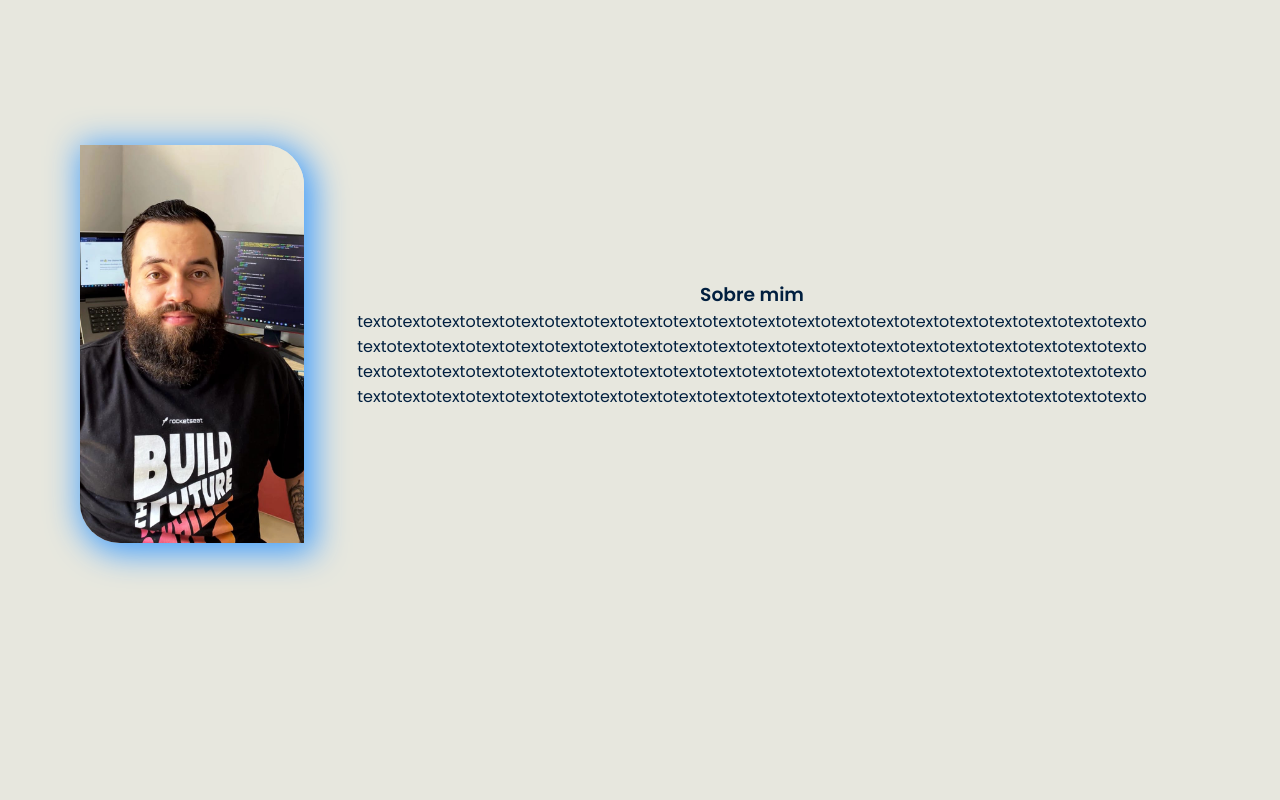
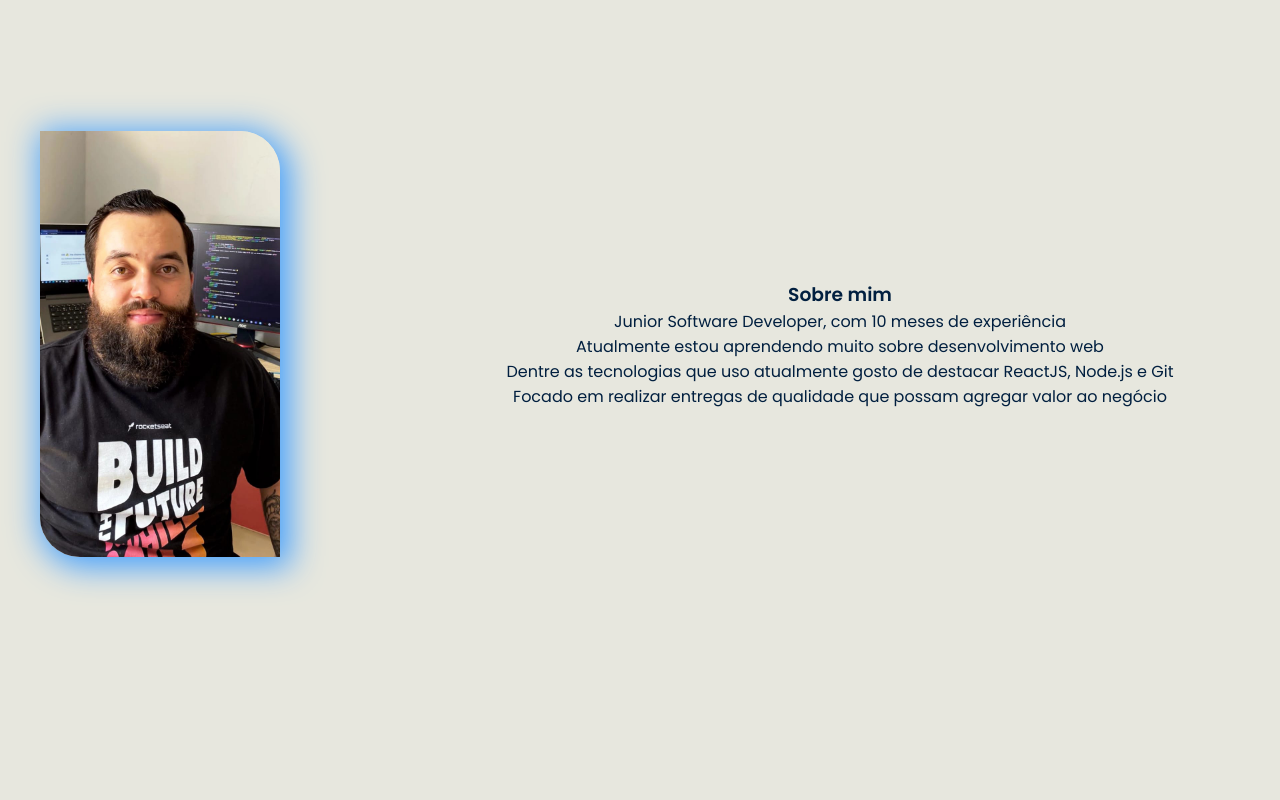
Before and after one commit to WagaoFC/devWagao, a React (Vite) app: page / in a window 1280 px wide. Shown: the part 840-1640 px from the top of the page. Built offline with nearby package versions, Linux system fonts and the light colour scheme.

Commit message:
atualizando texto about, hover image e dimensoes section

```diff
--- a/src/components/About/index.tsx
+++ b/src/components/About/index.tsx
@@ -8,10 +8,10 @@ export function About() {
             <img src={wagaoSerious} alt="Foto de Wagner" />
             <Text>
                 <h1>Sobre mim</h1>
-                <p>textotextotextotextotextotextotextotextotextotextotextotextotextotextotextotextotextotextotextotexto</p>
-                <p>textotextotextotextotextotextotextotextotextotextotextotextotextotextotextotextotextotextotextotexto</p>
-                <p>textotextotextotextotextotextotextotextotextotextotextotextotextotextotextotextotextotextotextotexto</p>
-                <p>textotextotextotextotextotextotextotextotextotextotextotextotextotextotextotextotextotextotextotexto</p>
+                <p>Junior Software Developer, com 10 meses de experiência</p>
+                <p>Atualmente estou aprendendo muito sobre desenvolvimento web</p>
+                <p>Dentre as tecnologias que uso atualmente gosto de destacar ReactJS, Node.js e Git</p>
+                <p>Focado em realizar entregas de qualidade que possam agregar valor ao negócio</p>
             </Text>
         </ Container>
     )
--- a/src/components/About/styled.ts
+++ b/src/components/About/styled.ts
@@ -5,11 +5,18 @@ export const Container = styled.div`
     align-items: center;
     justify-content: space-between;
     width: 100%;
+    z-index: 1;
+    gap: 10rem;
 
     img {
         width: 20%;
         border-radius: 0px 40px 0px 40px;
         box-shadow: 5px 5px 33px 5px var(--text-color-focus);
+        transition: transform 1s;
+
+        &:hover {
+            transform: scale(1.2);
+        }
     }
 `
 
--- a/src/components/Main/styled.ts
+++ b/src/components/Main/styled.ts
@@ -62,12 +62,13 @@ export const MotionLottie = styled.div`
 export const Section = styled.section`
     section {
         color: ${props => props.theme.title === 'light' ? 'var(--text-color-dark)' : 'var(--text-color-light)'};
+        max-width: 1200px;
         min-height: 100vh;
         display: flex;
         flex-direction: column;
         align-items: center;
         justify-content: center;
-        padding: 5rem;
+        margin: auto;
     }
 
     svg {
```
